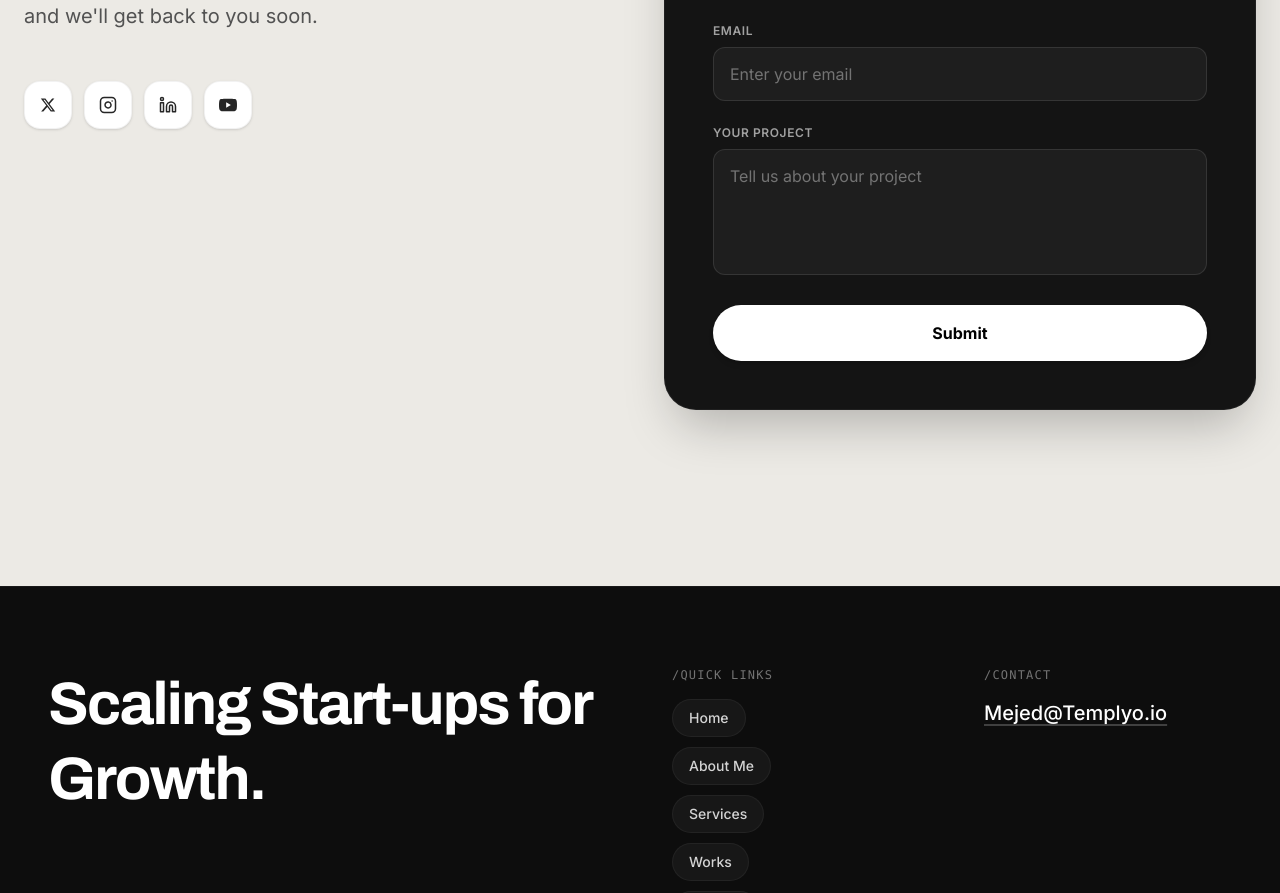
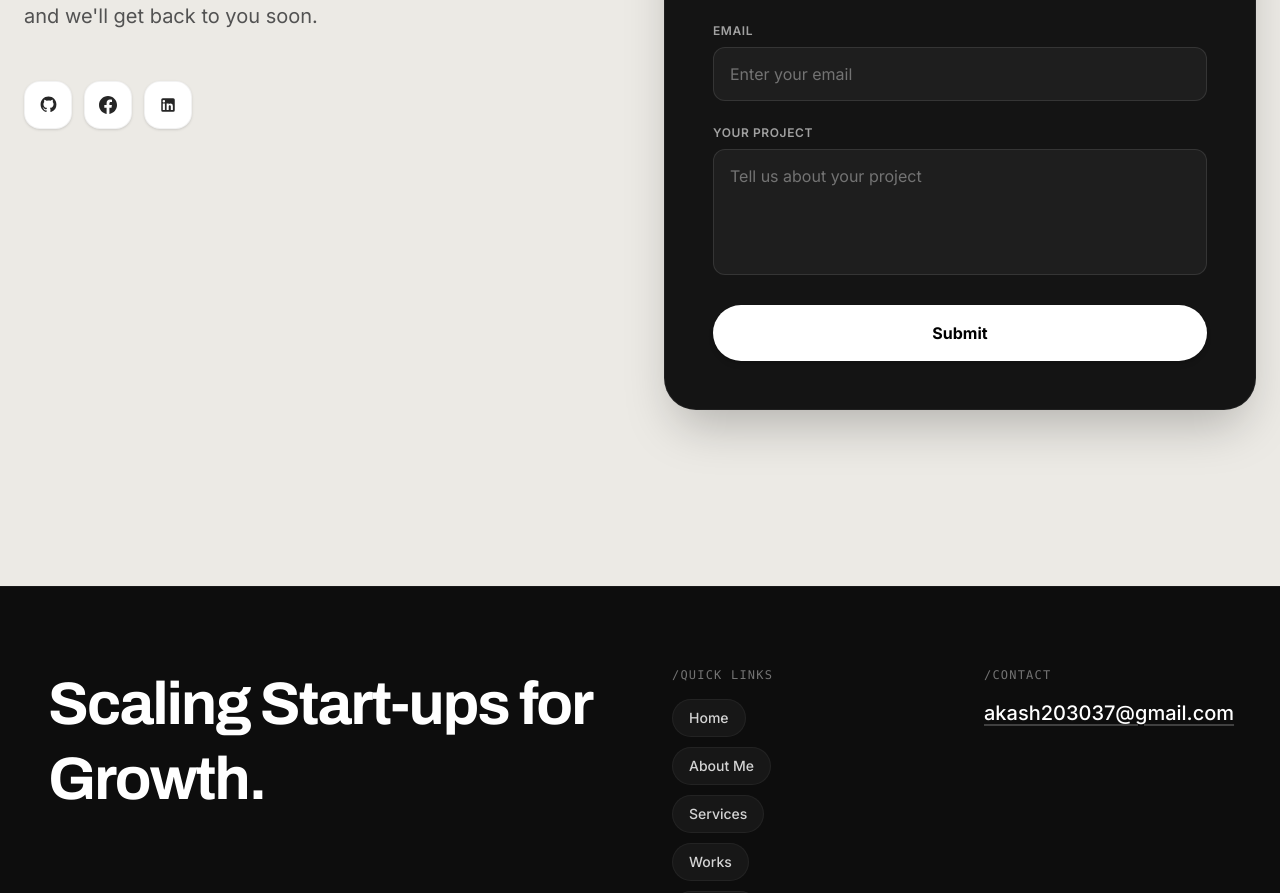
Before and after one commit to mohammad-atikuzzaman/aitkuzzaman-new-portfolio, a React (Vite) app: page / in a window 1280 px wide. Shown: the part 7085-7978 px from the top of the page. Built offline with nearby package versions, Linux system fonts and the light colour scheme; no server answers.

Commit message:
Update footer email and replace contact social links with GitHub, Facebook, and LinkedIn

```diff
--- a/src/components/Contact.jsx
+++ b/src/components/Contact.jsx
@@ -2,31 +2,21 @@ import React, { useState } from 'react';
 import { CheckCircle2 } from 'lucide-react';
 import confetti from 'canvas-confetti';
 
-const XIcon = ({ size = 18 }) => (
+const GithubIcon = ({ size = 18 }) => (
   <svg width={size} height={size} viewBox="0 0 24 24" fill="currentColor">
-    <path d="M18.244 2.25h3.308l-7.227 8.26 8.502 11.24H16.17l-5.214-6.817L4.99 21.75H1.68l7.73-8.835L1.254 2.25H8.08l4.713 6.231zm-1.161 17.52h1.833L7.084 4.126H5.117z" />
+    <path fillRule="evenodd" clipRule="evenodd" d="M12 2C6.477 2 2 6.484 2 12.017c0 4.425 2.865 8.18 6.839 9.504.5.092.682-.217.682-.483 0-.237-.008-.868-.013-1.703-2.782.605-3.369-1.343-3.369-1.343-.454-1.158-1.11-1.466-1.11-1.466-.908-.62.069-.608.069-.608 1.003.07 1.53 1.032 1.53 1.032.892 1.53 2.341 1.088 2.91.832.092-.647.35-1.088.636-1.338-2.22-.253-4.555-1.113-4.555-4.951 0-1.093.39-1.988 1.029-2.688-.103-.253-.446-1.272.098-2.65 0 0 .84-.27 2.75 1.026A9.564 9.564 0 0112 6.844c.85.004 1.705.115 2.504.337 1.909-1.296 2.747-1.027 2.747-1.027.546 1.379.202 2.398.1 2.651.64.7 1.028 1.595 1.028 2.688 0 3.848-2.339 4.695-4.566 4.943.359.309.678.92.678 1.855 0 1.338-.012 2.419-.012 2.747 0 .268.18.58.688.482A10.019 10.019 0 0022 12.017C22 6.484 17.522 2 12 2z" />
   </svg>
 );
 
-const InstagramIcon = ({ size = 18 }) => (
-  <svg width={size} height={size} viewBox="0 0 24 24" fill="none" stroke="currentColor" strokeWidth="2" strokeLinecap="round" strokeLinejoin="round">
-    <rect width="20" height="20" x="2" y="2" rx="5" ry="5"/>
-    <path d="M16 11.37A4 4 0 1 1 12.63 8 4 4 0 0 1 16 11.37z"/>
-    <line x1="17.5" x2="17.51" y1="6.5" y2="6.5"/>
+const FacebookIcon = ({ size = 18 }) => (
+  <svg width={size} height={size} viewBox="0 0 24 24" fill="currentColor">
+    <path d="M24 12.073c0-6.627-5.373-12-12-12s-12 5.373-12 12c0 5.99 4.388 10.954 10.125 11.854v-8.385H7.078v-3.47h3.047V9.43c0-3.007 1.792-4.669 4.533-4.669 1.312 0 2.686.235 2.686.235v2.953H15.83c-1.491 0-1.956.925-1.956 1.874v2.25h3.328l-.532 3.47h-2.796v8.385C19.612 23.027 24 18.062 24 12.073z"/>
   </svg>
 );
 
 const LinkedinIcon = ({ size = 18 }) => (
-  <svg width={size} height={size} viewBox="0 0 24 24" fill="none" stroke="currentColor" strokeWidth="2" strokeLinecap="round" strokeLinejoin="round">
-    <path d="M16 8a6 6 0 0 1 6 6v7h-4v-7a2 2 0 0 0-2-2 2 2 0 0 0-2 2v7h-4v-7a6 6 0 0 1 6-6z"/>
-    <rect width="4" height="12" x="2" y="9"/>
-    <circle cx="4" cy="4" r="2"/>
-  </svg>
-);
-
-const YoutubeIcon = ({ size = 18 }) => (
   <svg width={size} height={size} viewBox="0 0 24 24" fill="currentColor">
-    <path d="M23.498 6.186a3.016 3.016 0 0 0-2.122-2.136C19.505 3.545 12 3.545 12 3.545s-7.505 0-9.377.505A3.017 3.017 0 0 0 .502 6.186C0 8.07 0 12 0 12s0 3.93.502 5.814a3.016 3.016 0 0 0 2.122 2.136c1.871.505 9.376.505 9.376.505s7.505 0 9.377-.505a3.015 3.015 0 0 0 2.122-2.136C24 15.93 24 12 24 12s0-3.93-.502-5.814zM9.545 15.568V8.432L15.818 12l-6.273 3.568z"/>
+    <path d="M19 3a2 2 0 0 1 2 2v14a2 2 0 0 1-2 2H5a2 2 0 0 1-2-2V5a2 2 0 0 1 2-2h14m-.5 15.5v-5.3a3.26 3.26 0 0 0-3.26-3.26c-.85 0-1.84.52-2.28 1.3v-1.11h-2.79v8.37h2.79v-4.93c0-.77.62-1.4 1.39-1.4a1.4 1.4 0 0 1 1.4 1.4v4.93h2.75M6.46 8.76a1.64 1.64 0 0 0 1.64-1.64c0-.9-.74-1.64-1.64-1.64a1.64 1.64 0 0 0-1.64 1.64c0 .9.74 1.64 1.64 1.64m1.39 9.74v-8.37H5.07v8.37h2.78z" />
   </svg>
 );
 
@@ -87,10 +77,9 @@ export default function Contact() {
           {/* Social Icons */}
           <div className="flex items-center gap-3 pt-4">
             {[
-              { icon: <XIcon size={16} />, href: 'https://x.com/', label: 'X (Twitter)' },
-              { icon: <InstagramIcon size={18} />, href: 'https://instagram.com/', label: 'Instagram' },
-              { icon: <LinkedinIcon size={18} />, href: 'https://linkedin.com/', label: 'LinkedIn' },
-              { icon: <YoutubeIcon size={18} />, href: 'https://youtube.com/', label: 'YouTube' },
+              { icon: <GithubIcon size={19} />, href: 'https://github.com/mohammad-atikuzzaman', label: 'GitHub' },
+              { icon: <FacebookIcon size={18} />, href: 'https://www.facebook.com/mohammadakash20', label: 'Facebook' },
+              { icon: <LinkedinIcon size={18} />, href: 'https://www.linkedin.com/in/matikuzzaman', label: 'LinkedIn' },
             ].map((social, idx) => (
               <a
                 key={idx}
--- a/src/components/Footer.jsx
+++ b/src/components/Footer.jsx
@@ -60,10 +60,10 @@ export default function Footer({ onNavigate }) {
           </span>
           <div>
             <a
-              href="mailto:Mejed@Templyo.io"
+              href="mailto:akash203037@gmail.com"
               className="text-lg sm:text-xl font-medium text-white hover:text-neutral-300 transition-colors underline underline-offset-4 decoration-neutral-700 hover:decoration-white"
             >
-              Mejed@Templyo.io
+              akash203037@gmail.com
             </a>
           </div>
         </div>
```
